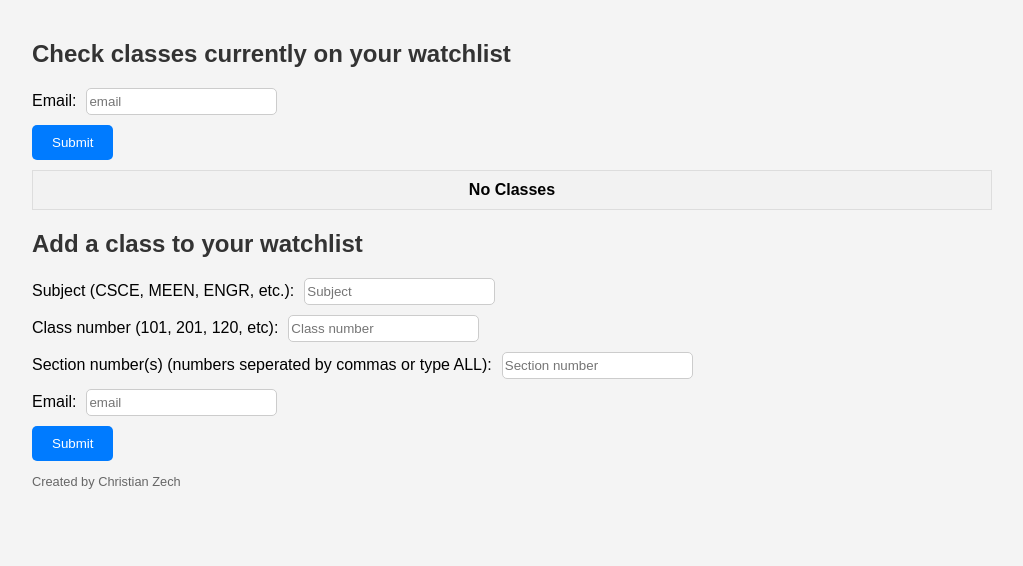
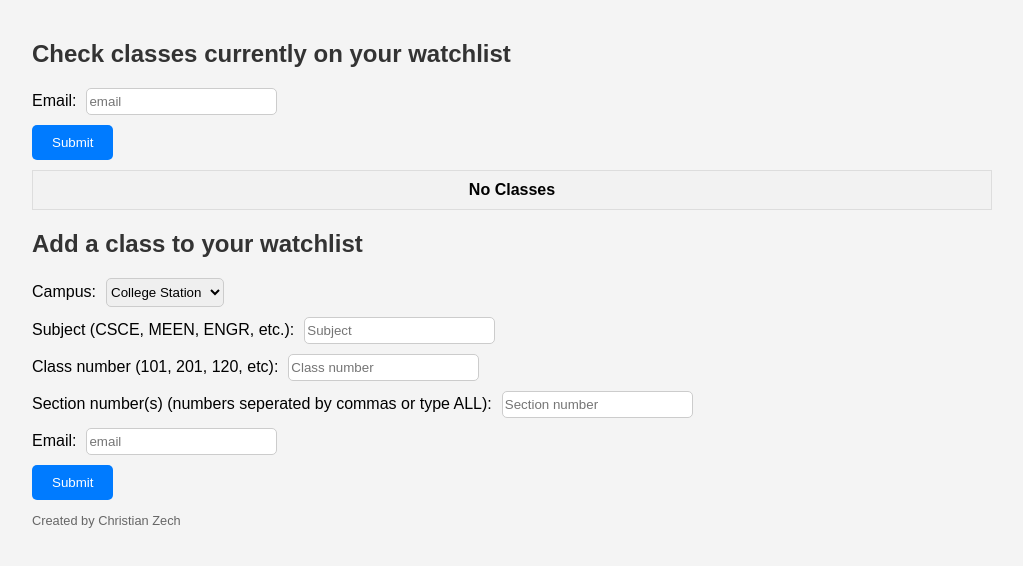
Before and after one commit to Christian-Zech/Aggie-Registration-Notifier, a React (Vite) app: page / in a window 1280 px wide. Shown: the top 566 px of the page, without its empty margins (128-1151 px from the left). Built offline with nearby package versions, Linux system fonts and the light colour scheme.

Commit message:
Added ability to select campus

```diff
--- a/src/App.css
+++ b/src/App.css
@@ -36,6 +36,17 @@ input {
     box-sizing: border-box;
 }
 
+select {
+    padding-right: 5px;
+    padding-top: 5px;
+    padding-bottom: 5px;
+    margin-bottom: 10px;
+    margin-left: 10px;
+    border-radius: 5px;
+    border: 1px solid #ccc;
+    box-sizing: border-box;
+}
+
 button {
     padding: 10px 20px;
     background-color: #007BFF;
@@ -60,6 +71,12 @@ table, th, td {
     padding: 10px;
 }
 
+td[id="sections"] {
+    max-width: 200px;
+    overflow: auto;
+}
+
+
 th {
     background-color: #f2f2f2;
 }
--- a/src/App.tsx
+++ b/src/App.tsx
@@ -9,11 +9,24 @@ function App() {
   const [section, setSection] = useState('')
   const [email, setEmail] = useState('')
   const [classData, setClassData] = useState([])
+  const [campus, setCampus] = useState('College Station')
+
+
+  const campus_dictionary = {
+    0: "College Station",
+    1: "Galveston"
+  }
 
   const insertIntoDatabase = async () => {
 
+    let altered_campus = 0
+
+    if(campus === "Galveston") {
+      altered_campus = 1;
+    }
+
     await axios.post("/api", {
-      row: {email: email, class_name: subject + "-" + classNumber, class_sections: section}
+      row: {email: email, class_name: subject + "-" + classNumber, class_sections: section, campus: altered_campus}
     }).then(response => {
         console.log(response.data["message"])
       }).catch(error => {
@@ -91,8 +104,10 @@ function App() {
               {classData.length > 0 ?
               <tr>
                 <th>Email</th>
+                <th>Campus</th>
                 <th>Class Name</th>
                 <th>Class Sections</th>
+                <th>Delete</th>
               </tr>
               : <tr><th>No Classes</th></tr>}
             </thead>
@@ -101,8 +116,9 @@ function App() {
                 return (
                   <tr key={row['id']}>
                     <td>{row['email']}</td>
+                    <td>{campus_dictionary[row['campus']]}</td>
                     <td>{row['class_name']}</td>
-                    <td>{row['class_sections']}</td>
+                    <td id="sections">{row['class_sections']}</td>
                     <td><button onClick={() => {deleteClass(row['id']).then(() => {checkClasses()})}}>Remove</button></td>
                   </tr>
                 )
@@ -112,6 +128,12 @@ function App() {
         </div>
         <div className="class-forms">
             <h2>Add a class to your watchlist</h2>
+            <label>Campus:</label>
+            <select value={campus} onChange={(e) => {setCampus(e.target.value)}}>
+              <option value="College Station">College Station</option>
+              <option value="Galveston">Galveston</option>
+            </select>
+            <br/>
             <label>Subject (CSCE, MEEN, ENGR, etc.):</label>
             <input type="subject" value={subject} onChange={e => setSubject(e.target.value)} placeholder="Subject"/>
             <br/>
```
Also changed, not shown: 1 other file (tests, documents, lock files or other folders).
